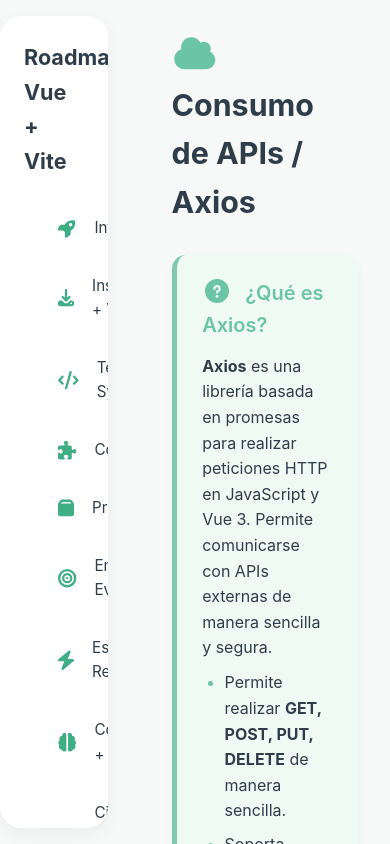
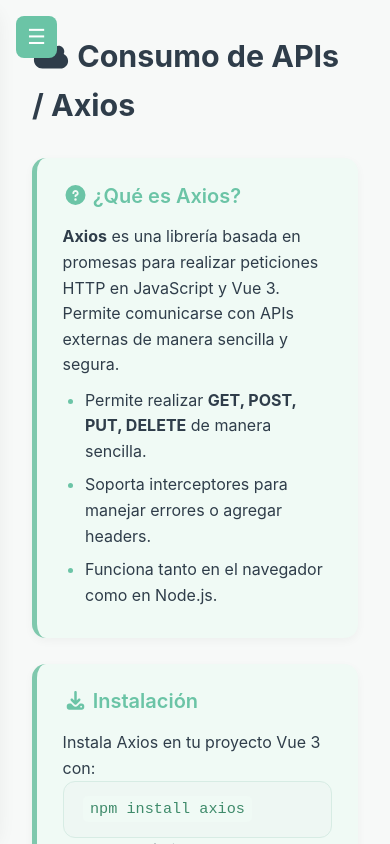
Before and after one commit to PabloGarciaJC/roadmap-vite-vue, a Vue app: page /apis in a window 390 px wide. Shown: the top 844 px of the page. Built offline with nearby package versions, Linux system fonts and the light colour scheme.

Commit message:
se corrigen estilos para version movil

```diff
--- a/src/App.vue
+++ b/src/App.vue
@@ -1,11 +1,16 @@
 <template>
   <div class="app">
+    <!-- Botón hamburguesa para móviles -->
+    <button class="hamburger-btn" @click="isSidebarOpen = !isSidebarOpen">☰</button>
+
     <!-- Sidebar -->
-    <Sidebar />
+    <Sidebar :isOpen="isSidebarOpen" @closeSidebar="isSidebarOpen = false" />
+
+    <!-- Overlay que se muestra cuando el sidebar está abierto en móvil -->
+    <div class="overlay" v-if="isSidebarOpen" @click="isSidebarOpen = false"></div>
 
     <!-- Contenido principal -->
     <main class="main">
-      <!-- Aquí se renderiza el componente según la ruta -->
       <router-view />
     </main>
   </div>
@@ -18,6 +23,11 @@
   name: 'App',
   components: {
     Sidebar
+  },
+  data() {
+    return {
+      isSidebarOpen: false
+    }
   }
 }
 </script>
--- a/src/components/Computed.vue
+++ b/src/components/Computed.vue
@@ -3,11 +3,6 @@
 
     <!-- LOGO + TÍTULO -->
     <div class="header">
-      <img
-        src="https://upload.wikimedia.org/wikipedia/commons/9/95/Vue.js_Logo_2.svg"
-        alt="Vue Logo"
-        class="vue-logo"
-      />
       <h1 class="title">
         <font-awesome-icon :icon="['fas', 'brain']" class="icon"/>
         Computed + Watch en Vue
--- a/src/components/Sidebar.vue
+++ b/src/components/Sidebar.vue
@@ -1,10 +1,12 @@
 <template>
   <div :class="['sidebar', isOpen ? 'open' : '']">
-    <h2 class="sidebar-title">Roadmap Vue + Vite</h2>
+    <div class="sidebar-header">
+      <h2 class="sidebar-title">Roadmap Vue + Vite</h2>
+      <button class="close-btn" @click="$emit('closeSidebar')">✕</button>
+    </div>
     <ul class="sidebar-links">
       <li v-for="link in links" :key="link.to">
-        <!-- Usando router-link en lugar de <a> -->
-        <router-link :to="link.to" class="sidebar-link">
+        <router-link :to="link.to" class="sidebar-link" @click="$emit('closeSidebar')">
           <font-awesome-icon :icon="['fas', link.icon]" class="icon" />
           {{ link.label }}
         </router-link>
@@ -14,11 +16,14 @@
 </template>
 
 <script>
+import { FontAwesomeIcon } from '@fortawesome/vue-fontawesome';
+
 export default {
   name: "Sidebar",
   props: {
     isOpen: { type: Boolean, default: true },
   },
+  components: { FontAwesomeIcon },
   data() {
     return {
       links: [
@@ -32,13 +37,13 @@
         { to: "/computed", label: "Computed + Watch", icon: "brain" },
         { to: "/lifecycle", label: "Ciclo de Vida", icon: "clock" },
         { to: "/compositionAPI", label: "Composition API", icon: "layer-group" },
+        { to: "/apis", label: "Consumo de APIs / Axios", icon: "cloud" },
+        { to: "/slots", label: "Slots & Scoped Slots", icon: "object-group" },
         { to: "/routers", label: "Router", icon: "route" },
         { to: "/pinia", label: "Pinia (Estado Global)", icon: "broadcast-tower" },
-        { to: "/apis", label: "Consumo de APIs / Axios", icon: "cloud" },
-        { to: "/slots", label: "Slots & Scoped Slots", icon: "object-group" },
-        { to: "/optimizar", label: "Optimización & Buenas Prácticas", icon: "cog" },
-      ],
+        { to: "/optimizar", label: "Optimización & Buenas Prácticas", icon: "cog" }
+      ]
     };
-  },
+  }
 };
 </script>
--- a/src/styles.css
+++ b/src/styles.css
@@ -11,8 +11,8 @@
 
 body {
   font-family: "Inter", "Segoe UI", Roboto, sans-serif;
-  background: #f7f9f8; /* Fondo muy suave */
-  color: #2f3d4a;       /* Texto oscuro neutro */
+  background: #f7f9f8;
+  color: #2f3d4a;
   line-height: 1.6;
   padding-bottom: 3rem;
 }
@@ -30,7 +30,7 @@
 
 @media (max-width: 767px) {
   .main {
-    padding: 0px;
+    padding: 0;
   }
 }
 
@@ -50,13 +50,38 @@
   transition: all 0.3s ease;
 }
 
-.sidebar-title {
+/* ===== SIDEBAR HEADER ===== */
+.sidebar-header {
+  display: flex;
+  justify-content: space-between;
+  align-items: center;
+  margin-bottom: 1.5rem;
+}
+
+.sidebar-header .sidebar-title {
   font-size: 1.35rem;
   font-weight: 700;
   color: #2f3d4a;
-  margin-bottom: 1.2rem;
 }
 
+/* Close button para sidebar */
+.close-btn {
+  display: none;
+  background: #e6f3ee;
+  border: none;
+  font-size: 1.2rem;
+  cursor: pointer;
+  color: #3fae84;
+  padding: 0.3rem 0.6rem;
+  border-radius: 6px;
+  transition: all 0.2s ease;
+}
+
+.close-btn:hover {
+  background: #c4e5d2;
+}
+
+/* ===== SIDEBAR LINKS ===== */
 .sidebar-links {
   list-style: none;
   display: flex;
@@ -77,13 +102,64 @@
 }
 
 .sidebar-link:hover {
-  background: #e6f3ee;   /* Verde muy suave */
-  color: #3fae84;         /* Verde agradable */
+  background: #e6f3ee;
+  color: #3fae84;
 }
 
 .sidebar-link .icon {
   font-size: 1.15rem;
   color: #3fae84;
+}
+
+/* ===== HAMBURGUESA ===== */
+.hamburger-btn {
+  display: none;
+  position: fixed;
+  top: 1rem;
+  left: 1rem;
+  z-index: 1001;
+  background: #6bc4a6;
+  border: none;
+  padding: 0.55rem 0.7rem;
+  border-radius: 8px;
+  font-size: 1.3rem;
+  color: #fff;
+  cursor: pointer;
+  transition: background 0.3s ease;
+}
+
+.hamburger-btn:hover {
+  background: #4e9e80;
+}
+
+/* Overlay */
+.overlay {
+  display: none;
+  position: fixed;
+  inset: 0;
+  background: rgba(0,0,0,0.15);
+  z-index: 1000;
+}
+
+.sidebar.open ~ .overlay {
+  display: block;
+}
+
+/* ===== RESPONSIVE ===== */
+@media (max-width: 991px) {
+  .hamburger-btn { display: block; }
+
+  .sidebar {
+    position: fixed;
+    top: 0;
+    left: 0;
+    height: 100vh;
+    transform: translateX(-100%);
+    z-index: 1001;
+  }
+
+  .sidebar.open { transform: translateX(0); }
+  .close-btn { display: inline-block; }
 }
 
 /* ===== CONTENEDOR ===== */
@@ -107,29 +183,15 @@
   transition: opacity 0.3s ease;
 }
 
-.vue-logo:hover {
-  opacity: 1;
-}
+.vue-logo:hover { opacity: 1; }
 
-.title {
-  font-size: 1.9rem;
-  font-weight: 700;
-  color: #2f3d4a;
-}
+.title { font-size: 1.9rem; font-weight: 700; color: #2f3d4a; }
 
-/* ===== SUBTÍTULOS ===== */
 .subtitle {
   font-size: 1.25rem;
   font-weight: 600;
   margin-bottom: 0.8rem;
-  color: #6bc4a6; /* Verde pastel más agradable */
-}
-
-/* ===== ICONOS ===== */
-.icon {
   color: #6bc4a6;
-  font-size: 1.2em;
-  margin-right: 8px;
 }
 
 /* ===== TARJETAS ===== */
@@ -148,8 +210,8 @@
 }
 
 .card-info {
-  border-left: 5px solid #7fc8ad; /* Verde más suave */
-  background: #f0faf5; /* Verde pastel muy claro */
+  border-left: 5px solid #7fc8ad;
+  background: #f0faf5;
 }
 
 .card-neutral {
@@ -174,9 +236,9 @@
 
 /* ===== BLOQUES DE CÓDIGO ===== */
 .code-block {
-  background: #eef7f3;       /* Verde muy suave */
-  border: 1px solid #d7ece4; /* Borde sutil */
-  color: #2f3d4a;            /* Texto oscuro neutro */
+  background: #eef7f3;
+  border: 1px solid #d7ece4;
+  color: #2f3d4a;
   padding: 1rem 1.2rem;
   border-radius: 12px;
   font-family: "Fira Code", monospace;
@@ -198,12 +260,12 @@
 }
 
 .table th {
-  background: #7fc8ad; /* Verde suave */
+  background: #7fc8ad;
   color: #ffffff;
 }
 
 .table tr:nth-child(even) {
-  background: #f4faf5; /* Verde muy claro */
+  background: #f4faf5;
 }
 
 /* ===== CODE INLINE ===== */
```
